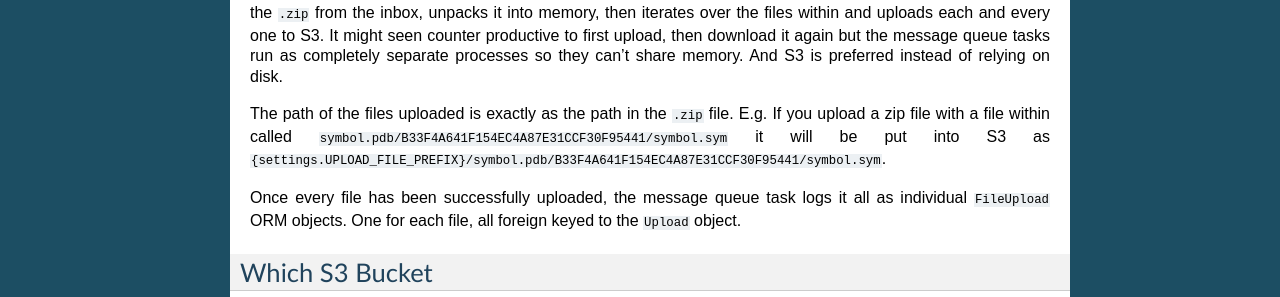
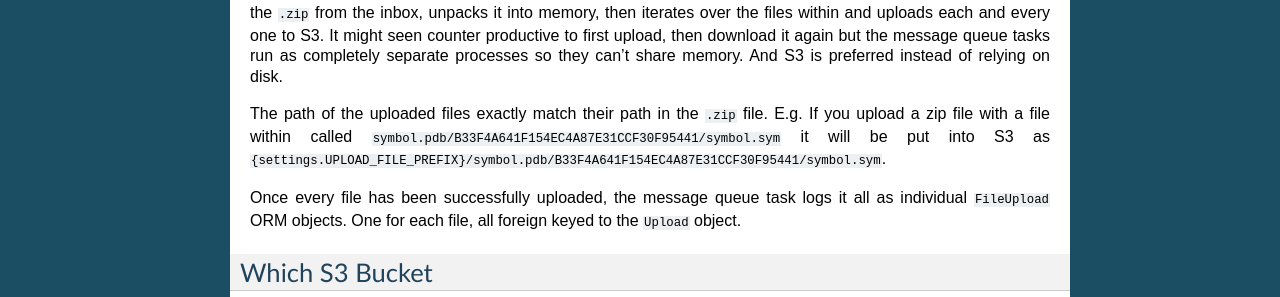
Before and after one commit to mozilla-services/tecken, a Sphinx documentation site: the page built from docs/upload.rst, in a window 1280 px wide. Shown: the part 952-1249 px from the top of the page. Built offline with Sphinx 7.4.7, drawn with Linux system fonts in a browser that asks for light colours.

Commit message:
docs: try to clarify uploaded file paths in zip file

```diff
--- a/docs/upload.rst
+++ b/docs/upload.rst
@@ -74,10 +74,10 @@ upload, then download it again but the message queue tasks run as completely
 separate processes so they can't share memory. And S3 is preferred instead of
 relying on disk.
 
-The path of the files uploaded is
-exactly as the path in the ``.zip`` file. E.g. If you upload a zip file with
-a file within called ``symbol.pdb/B33F4A641F154EC4A87E31CCF30F95441/symbol.sym``
-it will be put into S3 as
+The path of the uploaded files exactly match their path in the
+``.zip`` file. E.g. If you upload a zip file with a file within called
+``symbol.pdb/B33F4A641F154EC4A87E31CCF30F95441/symbol.sym`` it will be
+put into S3 as
 ``{settings.UPLOAD_FILE_PREFIX}/symbol.pdb/B33F4A641F154EC4A87E31CCF30F95441/symbol.sym``.
 
 Once every file has been successfully uploaded, the message queue task
```
